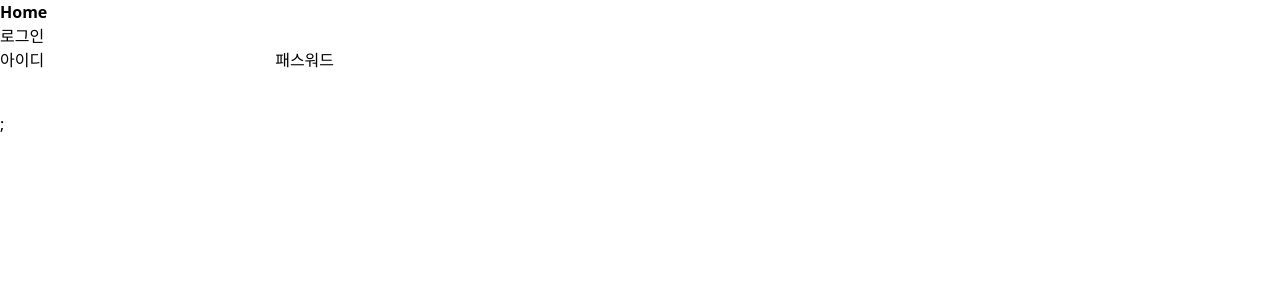
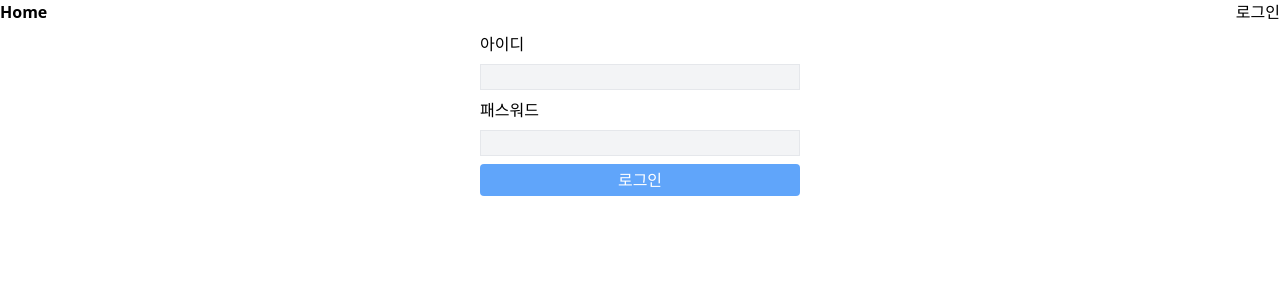
Before and after one commit to SELL-BOX/sellbox-front, a Next.js app: page /login in a window 1280 px wide. Shown: the top 300 px of the page. Built offline with nearby package versions, Linux system fonts and the light colour scheme.

Commit message:
feat: 바뀐 api 반영

```diff
--- a/next.config.js
+++ b/next.config.js
@@ -2,6 +2,14 @@
 const nextConfig = {
   reactStrictMode: false,
   swcMinify: true,
+  async rewrites() {
+    return [
+      {
+        source: '/backend/:path*',
+        destination: 'http://localhost:8443/:path*',
+      },
+    ]
+  },
 }
 
 module.exports = nextConfig
--- a/src/components/ChatView.tsx
+++ b/src/components/ChatView.tsx
@@ -5,6 +5,7 @@ import { CompatClient, Stomp } from '@stomp/stompjs'
 import { useRouter } from 'next/router'
 import { ChatList } from './ChatList'
 import Button from './common/Button'
+import TextInput from './common/TextInput'
 
 export interface ChatMessage {
   roomId: string
@@ -91,11 +92,11 @@ export function ChatView({ roomId }: ChatViewProps) {
         <ChatList messages={messages} />
       </div>
       <div className="flex space-x-1">
-        <input
-          type="text"
+        <TextInput
           value={inputText}
-          className="border bg-gray-100 px-1"
-          onChange={(e) => setInputText(e.target.value)}
+          onChange={(e: React.ChangeEvent<HTMLInputElement>) =>
+            setInputText(e.target.value)
+          }
           onKeyDown={onKeyDown}
         />
         <Button onClick={() => onSubmitClick()}>전송</Button>
--- a/src/components/Header.tsx
+++ b/src/components/Header.tsx
@@ -3,11 +3,11 @@ import React from 'react'
 
 export default function Header() {
   return (
-    <div>
+    <div className="flex space-x-1 mb-2 justify-between">
       <Link href="/" className="font-bold">
         Home
       </Link>
-      <div>
+      <div className="">
         <Link href={'/login'}>로그인</Link>
       </div>
     </div>
--- a/src/components/RoomListView.tsx
+++ b/src/components/RoomListView.tsx
@@ -10,7 +10,7 @@ export default function RoomListView({ rooms }: RoomListViewProps) {
     <ul>
       {rooms.map((r) => (
         <li key={r.roomId}>
-          <Link href={`/viewer?room=${r.roomId}`}>{r.roomId}</Link>
+          <Link href={`/viewer?room=${r.roomId}`}>{r.roomName}</Link>
         </li>
       ))}
     </ul>
--- /dev/null
+++ b/src/components/common/TextInput.tsx
@@ -0,0 +1,15 @@
+import React from 'react'
+
+type TextInputProps = {
+  placeholder?: string
+  onChange?: (event: React.ChangeEvent<HTMLInputElement>) => void
+  disabled?: boolean
+  value?: string
+  [key: string]: any
+}
+
+export default function TextInput({ ...otherProps }: TextInputProps) {
+  return (
+    <input type="text" className="border bg-gray-100 px-1" {...otherProps} />
+  )
+}
--- a/src/configs/appConfig.ts
+++ b/src/configs/appConfig.ts
@@ -1,3 +1,3 @@
-export const HTTP_API_SERVER = 'http://localhost:8443'
+export const HTTP_API_SERVER = '/backend'
 export const GOOGLE_OAUTH_CLIENT_ID =
   '379350616214-bq949mlc3gerte0rc3h8il5jcs6jc3vg.apps.googleusercontent.com'
--- /dev/null
+++ b/src/models/client.ts
@@ -0,0 +1,6 @@
+import axios from 'axios'
+import { HTTP_API_SERVER } from '../configs/appConfig'
+
+export const client = axios.create({
+  baseURL: HTTP_API_SERVER,
+})
--- /dev/null
+++ b/src/models/login.ts
@@ -0,0 +1,10 @@
+import { client } from './client'
+
+interface LoginRequest {
+  userId: string
+  password: string
+}
+
+export function login(request: LoginRequest) {
+  return client.post<LoginRequest>('/api/v1/login', request)
+}
--- a/src/pages/index.tsx
+++ b/src/pages/index.tsx
@@ -2,7 +2,6 @@ import React, { useCallback, useEffect, useState } from 'react'
 import { useRouter } from 'next/router'
 import { createRoom, getRooms, RoomInfo } from '../models/room'
 import RoomListView from '../components/RoomListView'
-import Link from 'next/link'
 import Button from '../components/common/Button'
 import Header from '../components/Header'
 
@@ -23,7 +22,7 @@ export default function Home() {
     const roomName = prompt('방 이름을 입력하세요')
     if (roomName) {
       createRoom({
-        roomId: roomName,
+        roomName: roomName,
       })
         .then((res) => {
           router.push(`/presenter?room=${res.data.roomId}`)
@@ -38,8 +37,10 @@ export default function Home() {
     <>
       <Header />
       <div>
-        <Button onClick={onClickCreateRoom}>방 추가</Button>
-        <h2>방 목록</h2>
+        <div className="flex space-x-2">
+          <h2>방 목록</h2>
+          <Button onClick={onClickCreateRoom}>방 추가</Button>
+        </div>
         <RoomListView rooms={rooms} />
       </div>
     </>
--- a/src/pages/login.tsx
+++ b/src/pages/login.tsx
@@ -1,7 +1,10 @@
 import Header from '../components/Header'
-import React, { useState } from 'react'
+import React, { useCallback, useState } from 'react'
 import { GoogleLogin, GoogleOAuthProvider } from '@react-oauth/google'
 import { GOOGLE_OAUTH_CLIENT_ID } from '../configs/appConfig'
+import TextInput from '../components/common/TextInput'
+import Button from '../components/common/Button'
+import { login } from '../models/login'
 
 function GoogleLoginButton() {
   return (
@@ -17,21 +20,38 @@ function GoogleLoginButton() {
 }
 
 export default function LoginPage() {
+  const [username, setUsername] = useState('')
+  const [password, setPassword] = useState('')
+  const handleClick = useCallback(() => {
+    login({
+      userId: username,
+      password,
+    })
+      .then((res) => console.log(res.status))
+      .catch((err) => console.error(err))
+  }, [username, password])
   return (
     <div>
       <Header />
-      <div>
-        <form>
+      <div className="container mx-auto w-1/4">
+        <div className="flex flex-col space-y-2 mb-3">
           <label>아이디</label>
-          <input type="text" />
-
+          <TextInput
+            type="text"
+            value={username}
+            onChange={(e) => setUsername(e.target.value)}
+          />
           <label>패스워드</label>
-          <input type="password" />
-        </form>
+          <TextInput
+            type="password"
+            value={password}
+            onChange={(e) => setPassword(e.target.value)}
+          />
+          <Button onClick={handleClick}>로그인</Button>
+        </div>
         <GoogleOAuthProvider clientId={GOOGLE_OAUTH_CLIENT_ID}>
           <GoogleLoginButton />
         </GoogleOAuthProvider>
-        ;
       </div>
     </div>
   )
```
Also changed, not shown: src/models/room.ts (+10 -9 lines).
